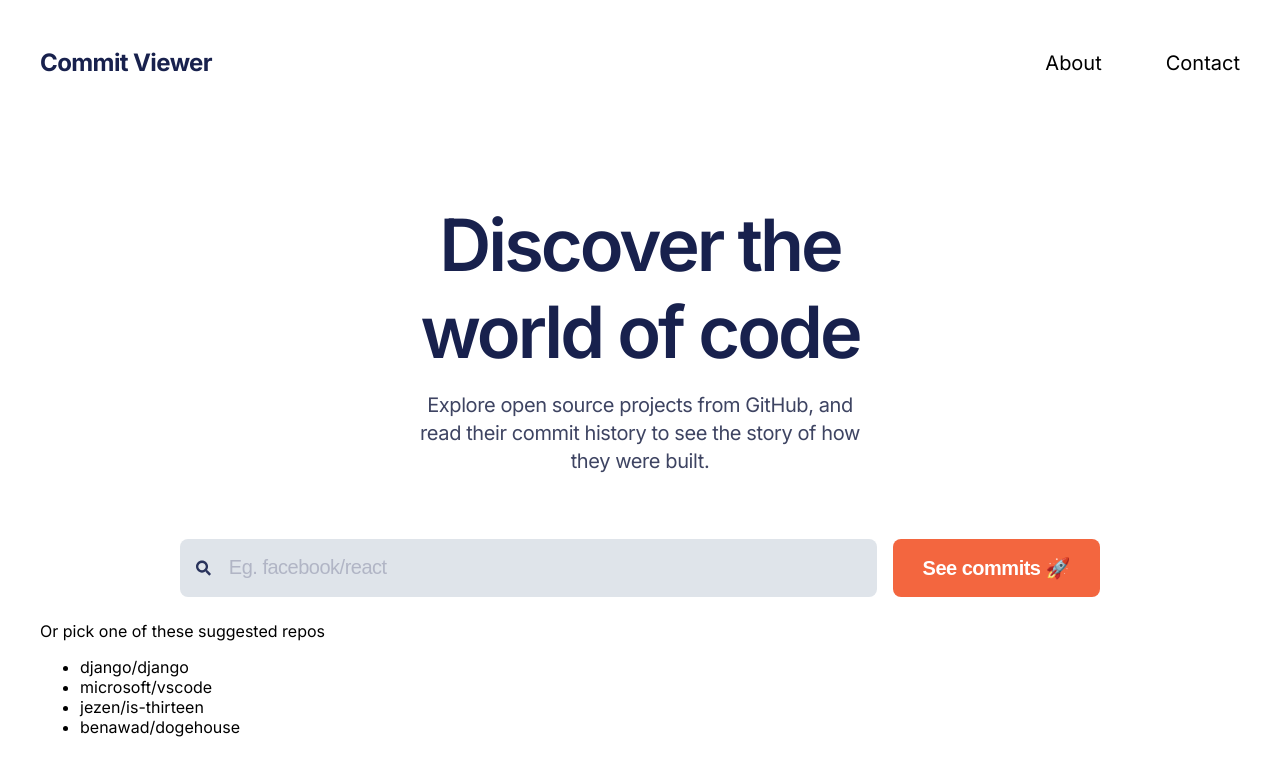
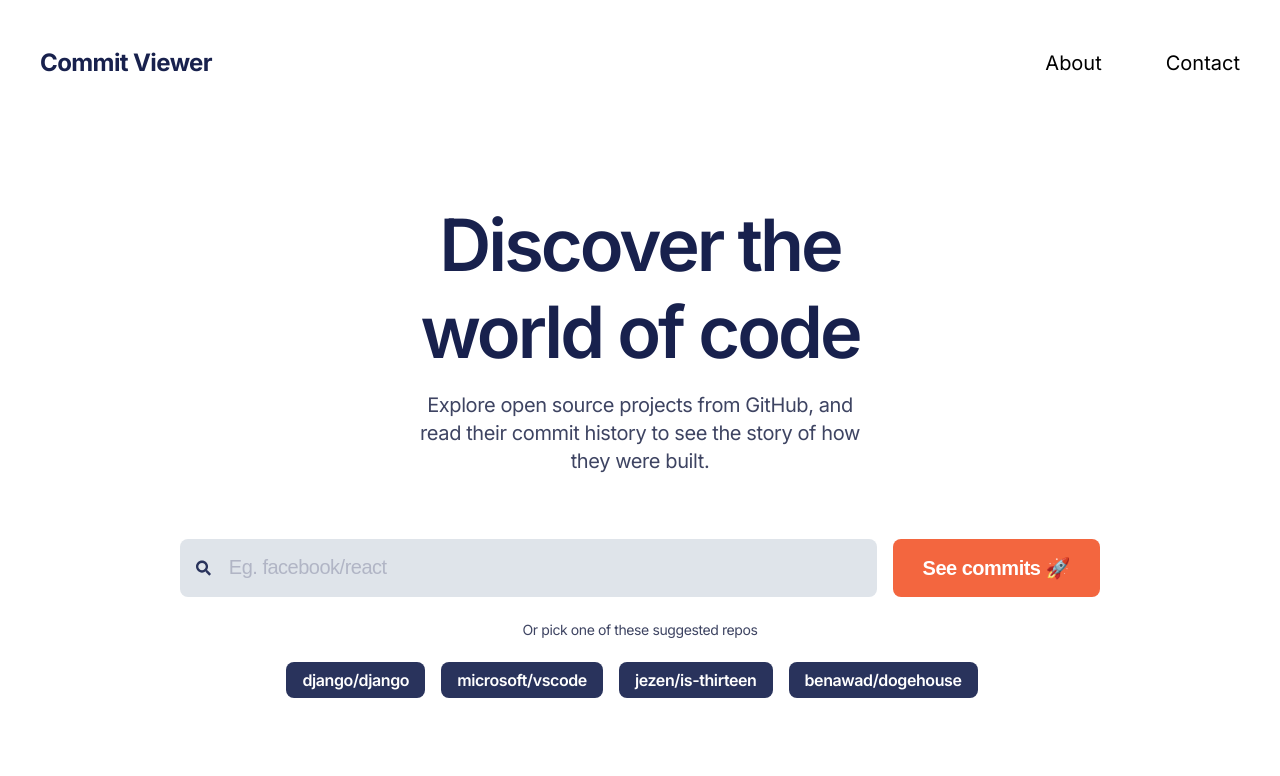
Before and after one commit to mishs/dado-react-code-audition, a React (Create React App) app: page / in a window 1280 px wide. Shown: the top 776 px of the page. Built offline with nearby package versions, Linux system fonts and the light colour scheme.

Commit message:
Suggested repos tabs styling

```diff
--- a/src/SuggestedRepos/SuggestedReposStyles.js
+++ b/src/SuggestedRepos/SuggestedReposStyles.js
@@ -6,4 +6,29 @@ export const SuggestedReposStyles = styled.div`
     justify-content: center;
     flex-direction: column;
 
+    ul {
+        list-style: none;
+        padding: 0;
+        display: flex;
+        justify-content: center;
+        margin-top: 24px;
+
+        li {
+            margin-right: 16px;
+            background: #29335C;
+            color: #fff;
+            padding: 8px 16px;
+            border-radius: 8px;
+            font-weight: 600;
+            letter-spacing: -0.4px;
+            cursor: pointer;
+        }
+    }
+
+    span {
+        text-align: center;
+        font-size: 14px;
+        color: #3E4462;
+        letter-spacing: -0.4px;
+    }
 `
```
